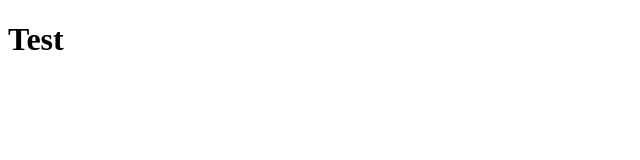
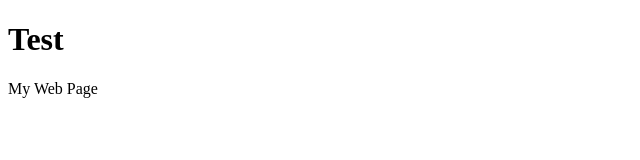
Before and after one commit to MrBrault/alex835, a plain HTML site: page index.html in a window 1280 px wide. Shown: the whole page, without its empty margins (0-640 px from the left). Drawn offline with Linux system fonts and the light colour scheme.

Commit message:
Update index.html

```diff
--- a/index.html
+++ b/index.html
@@ -7,7 +7,7 @@
  </head>
  <body>
  <h1>Test</h1>
-
+  <p>My Web Page</p>
 
  </body>
  </html>
```
